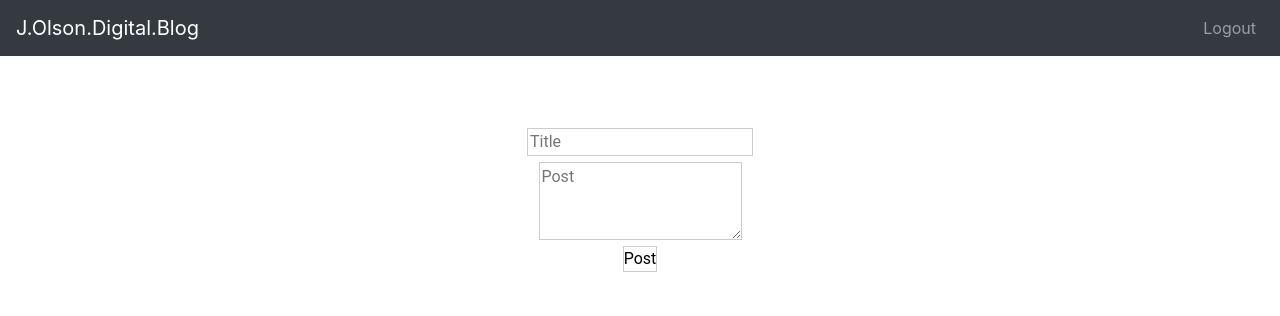
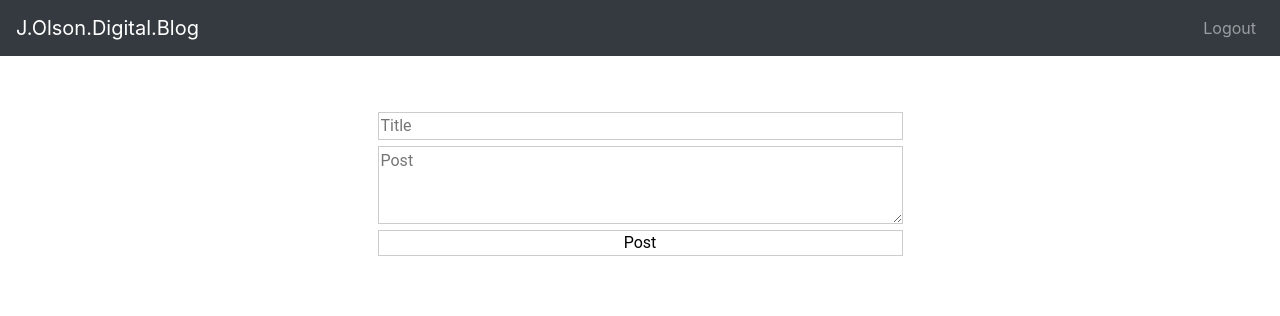
Before and after one commit to 8BitJustin/personal-blog-website, a Flask app: page /posts in a window 1280 px wide. Shown: the top 316 px of the page. Run offline with Flask 2, Linux system fonts and the light colour scheme; a user stored in the database is signed in; data that the repository does not hold is empty; some libraries are stand-ins or nearby versions.

Commit message:
Media Queries completed.

```diff
--- a/static/css/main.css
+++ b/static/css/main.css
@@ -83,10 +83,11 @@ input[type=text] {
 */
 
 .create_post_div {
-    margin-top: 8rem;
+    margin-top: 7rem;
 }
 
 .inputs {
+    width: 100%;
     border: 1px solid #ccc;
     display: block;
     margin: 6px auto;
@@ -95,6 +96,7 @@ input[type=text] {
 }
 
 .sub_button {
+    width: 100%;
     display: block;
     background-color: Transparent;
     border: 1px solid #ccc;
--- a/templates/edit.html
+++ b/templates/edit.html
@@ -6,7 +6,7 @@
 {% endblock %}
 
 {% block body %}
-<div class="create_post_div">
+<div class="create_post_div col-lg-6 col-md-8 mx-auto">
     <div class="create_post_form">
         <form action="/posts/edit/{{ post.id }}" method="POST">
             <input type="text" name="title" id="title" class="inputs"
--- a/templates/posts.html
+++ b/templates/posts.html
@@ -6,7 +6,7 @@
 {% endblock %}
 
 {% block body %}
-<div class="create_post_div">
+<div class="create_post_div col-lg-6 col-md-8 mx-auto">
     <div class="create_post_form">
         <form action="/posts" method="POST">
             <input type="text" name="title" id="title" class="inputs"
```
